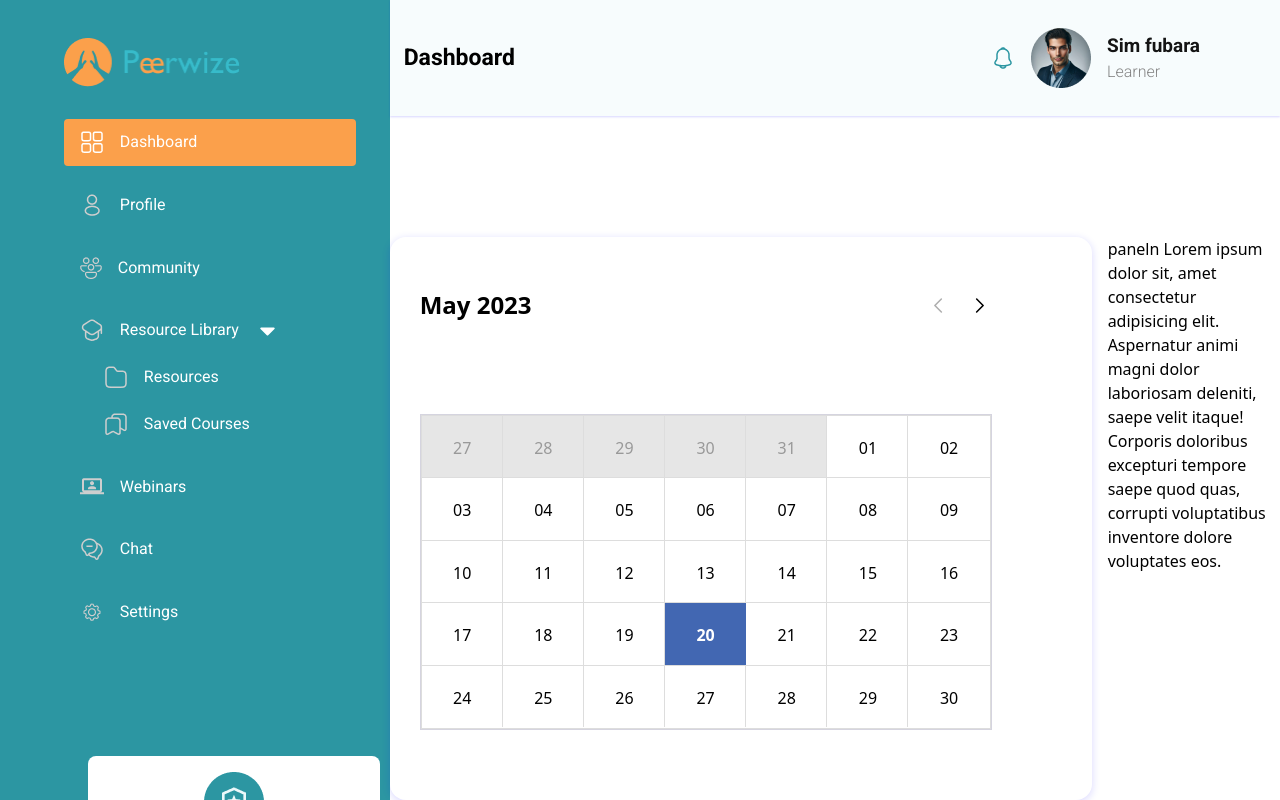
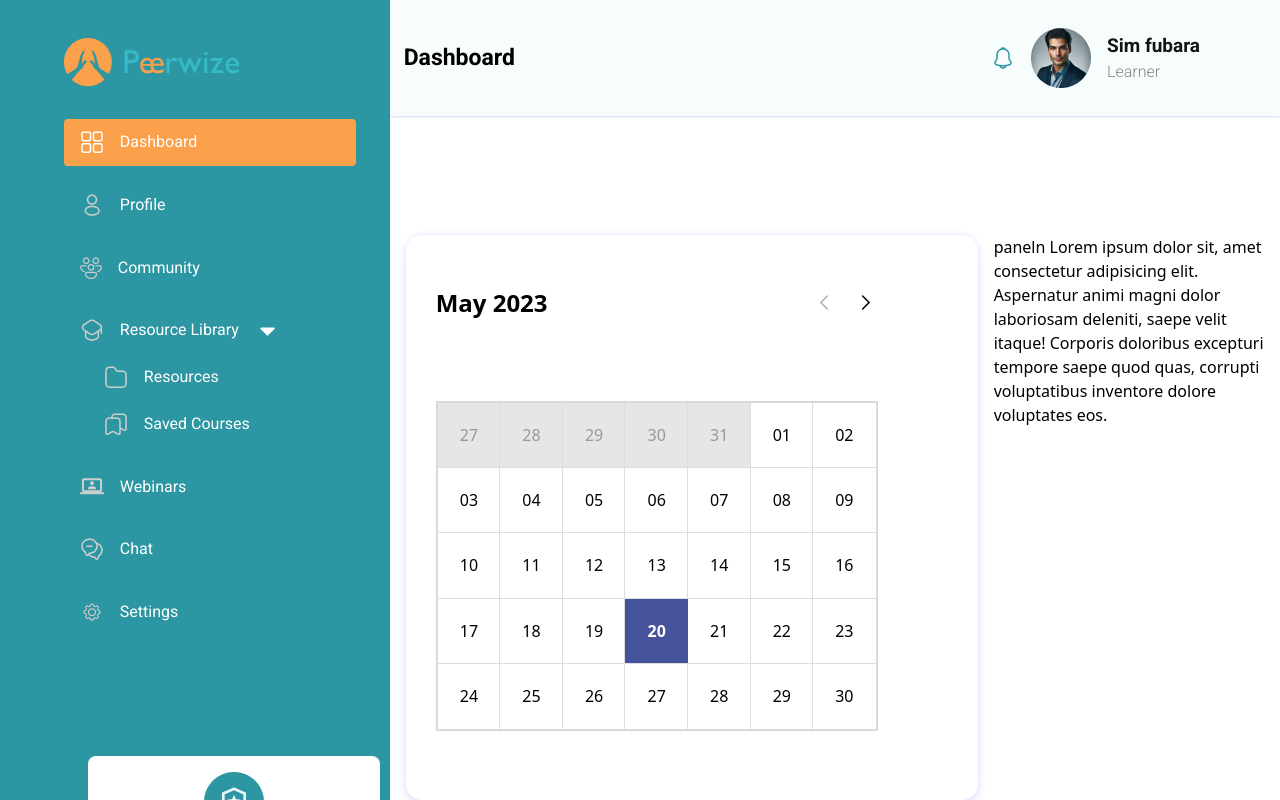
Before and after one commit to salv20/peerwise-1, a React (Vite) app: page /dashboard in a window 1280 px wide. Built offline with nearby package versions, Linux system fonts and the light colour scheme.

Commit message:
calender

```diff
--- a/src/components/DashboardComponents/DashboardCalenderSection.jsx
+++ b/src/components/DashboardComponents/DashboardCalenderSection.jsx
@@ -20,9 +20,9 @@ const DashboardCalenderSection = () => {
   ];
 
   return (
-    <section className="lg:flex gap-[16px] ">
-      <div className="grid gap-y-[70px] p-[30px] calander w-fit mx-auto rounded-[16px] sm:pr-[100px]">
-        <div className="flex justify-between items-center w-[572px]">
+    <section className="lg:flex gap-[16px] lg:px-[16px]">
+      <div className="grid gap-y-[60px] p-[30px] calander w-fit mx-auto rounded-[16px] sm:pr-[100px]">
+        <div className="flex justify-between items-center w-[442px]">
           <h1 className="text-[24px] font-[900] ">May 2023</h1>
 
           <button className="flex gap-[16px] ">
@@ -35,7 +35,7 @@ const DashboardCalenderSection = () => {
           events={events}
           startAccessor="start"
           endAccessor="end"
-          style={{ height: 316, width: 572 }}
+          style={{ height: 330, width: 442 }}
           toolbar={false}
         />
       </div>
--- a/src/index.css
+++ b/src/index.css
@@ -35,7 +35,7 @@ select:focus > option:checked {
 }
 
 .rbc-date-cell.rbc-now {
-  background-color: #4267b2;
+  background-color: #45539d;
   color: white;
 }
 
```
